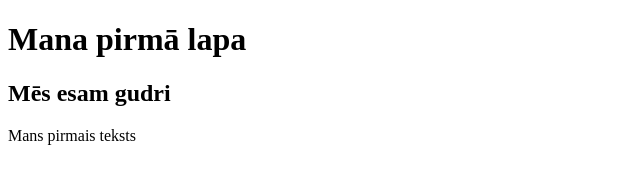
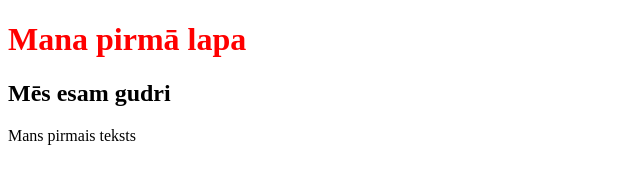
Before and after one commit to inesele/webpage, a plain HTML site: page index.html in a window 1280 px wide. Shown: the whole page, without its empty margins (0-640 px from the left). Drawn offline with Linux system fonts and the light colour scheme.

Commit message:
Update index.html

```diff
--- a/index.html
+++ b/index.html
@@ -2,7 +2,7 @@
 <html>
 <body>
 
-  <h1>Mana pirmā lapa</h1>
+  <h1 style=color:red;>Mana pirmā lapa</h1>
   <h2>Mēs esam gudri</h2>
   <p>Mans pirmais teksts</p>
 
```
